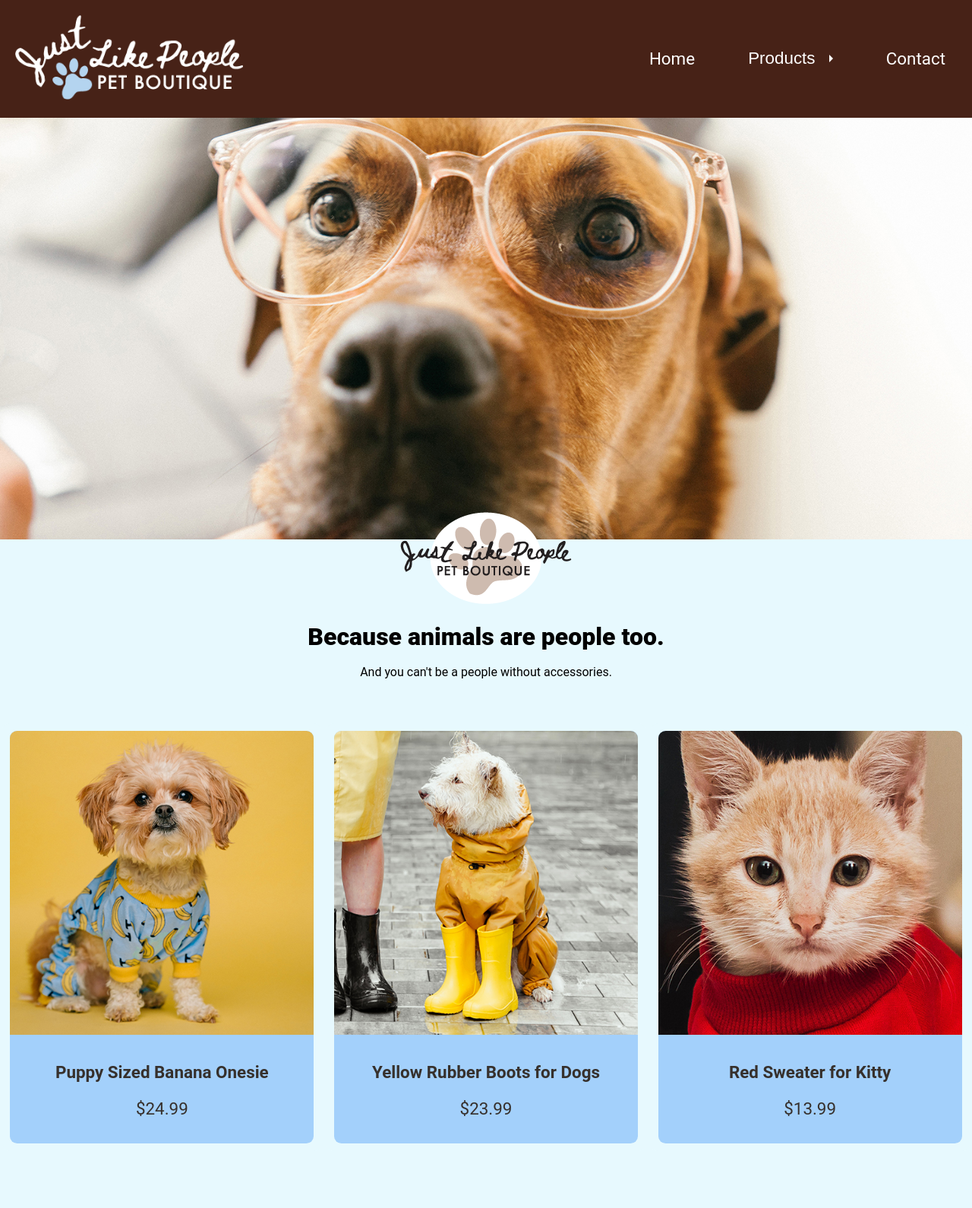
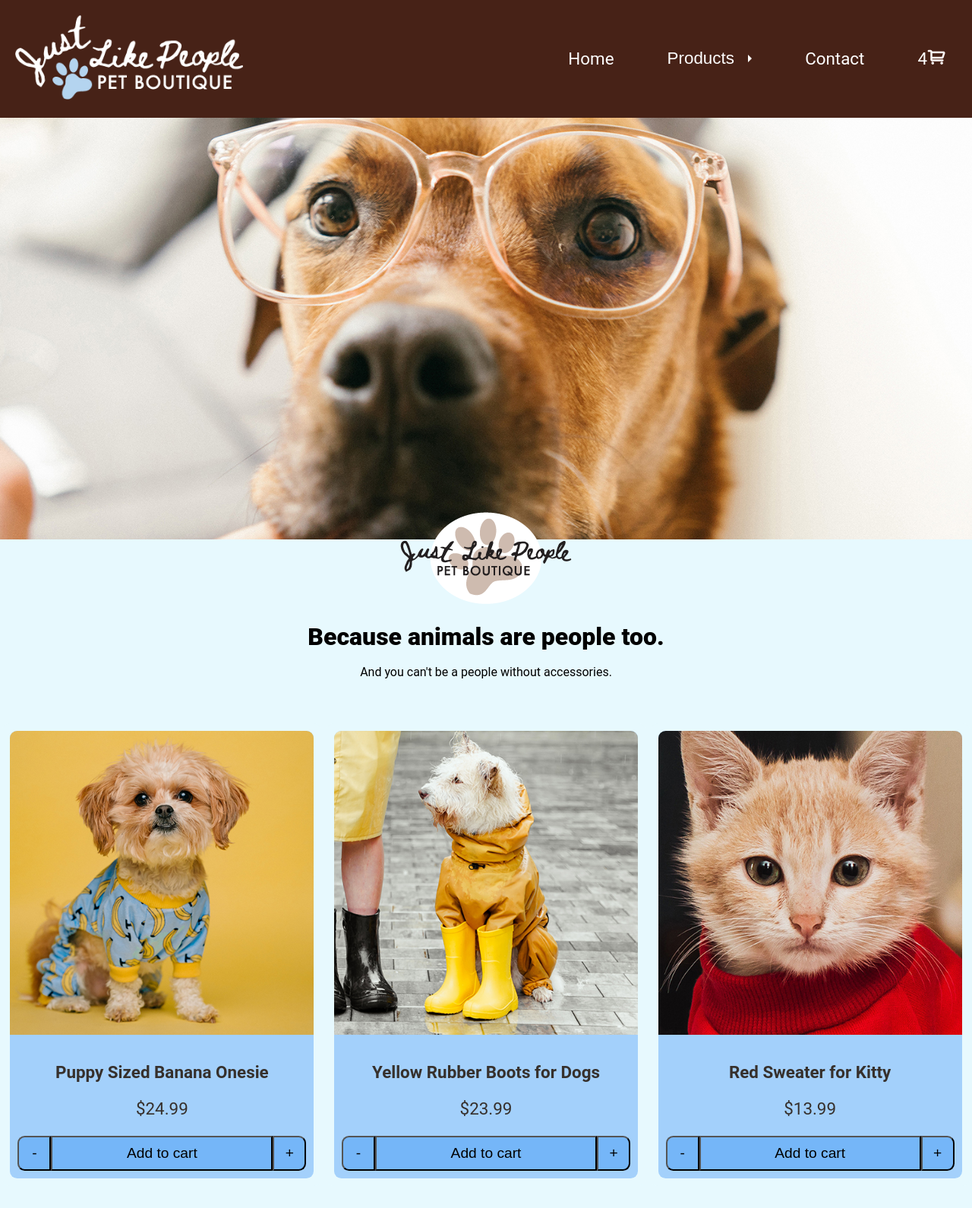
Before and after one commit to lara-newsom/angular-accessibility, an Angular app: page /home in a window 1280 px wide. Shown: the top 1590 px of the page at 76% size. Before the commit the page ends 1555 px from the top, so only its background shows below. Built offline with nearby package versions, Linux system fonts and the light colour scheme.

Commit message:
created add to cart button

```diff
--- a/src/app/header/header.component.html
+++ b/src/app/header/header.component.html
@@ -55,6 +55,14 @@
           class="menu-option"
         >Contact</a>
       </li>
+      <li>
+        <a
+          [routerLink]="[ '/' + ROUTE_TOKENS.cart]"
+          queryParamsHandling="merge"
+          class="menu-option"
+        ><span class="total-items">{{ cartService.totalItems() }}</span>
+        <img src="../../assets/images/cart-icon.png" alt="Shopping Cart" /></a>
+      </li>
     </ul>
   </nav>
 </header>
--- a/src/app/header/header.component.ts
+++ b/src/app/header/header.component.ts
@@ -1,7 +1,8 @@
-import { Component } from '@angular/core';
+import { Component, inject } from '@angular/core';
 import { LINKS } from '../models/category';
 import { ROUTE_TOKENS } from '../models/route-tokens';
 import { RouterLink } from '@angular/router';
+import { CartService } from '../services/cart.service';
 
 @Component({
   standalone: true,
@@ -13,6 +14,7 @@ import { RouterLink } from '@angular/router';
   ]
 })
 export class HeaderComponent {
+  protected readonly cartService = inject(CartService);
   showMenu = false;
   readonly LINKS = LINKS;
   readonly ROUTE_TOKENS = ROUTE_TOKENS;
--- a/src/app/product-view/detail-view/detail-view.component.html
+++ b/src/app/product-view/detail-view/detail-view.component.html
@@ -26,6 +26,9 @@
         </h4>
         <p>{{ selectedProduct().description }}</p>
         <p class="price">Price: <span>{{ selectedProduct().price | currency }}</span></p>
+        <app-add-to-cart-button
+          [productId]="selectedProduct().id"
+        ></app-add-to-cart-button>
       </div>
     </div>
   </div>
--- a/src/app/product-view/detail-view/detail-view.component.ts
+++ b/src/app/product-view/detail-view/detail-view.component.ts
@@ -1,6 +1,8 @@
 import { Component, Input, inject } from '@angular/core';
 import { ProductService } from '../../services/product.service';
 import { CurrencyPipe } from '@angular/common';
+import { CartService } from '../../services/cart.service';
+import { AddToCartButtonComponent } from '../../shared-ui/add-to-cart-button/add-to-cart-button.component';
 
 @Component({
   standalone: true,
@@ -9,6 +11,7 @@ import { CurrencyPipe } from '@angular/common';
   styleUrls: ['./detail-view.component.scss'],
   imports: [
     CurrencyPipe,
+    AddToCartButtonComponent,
   ]
 })
 export class DetailViewComponent {
@@ -16,6 +19,7 @@ export class DetailViewComponent {
     this.productService.selectedProductId.set(val);
   }
   private readonly productService = inject(ProductService);
+  protected readonly cartService = inject(CartService);
 
   readonly selectedProduct = this.productService.selectedProduct;
 }
--- a/src/app/shared-ui/add-to-cart-button/add-to-cart-button.component.html
+++ b/src/app/shared-ui/add-to-cart-button/add-to-cart-button.component.html
@@ -1 +1,16 @@
-<p>add-to-cart-button works!</p>
+<div class="add-to-cart">
+  <button
+    aria-label="Remove one from cart"
+    (click)="cartService.decrementCartItem(_productId())"
+  >-</button>
+  <button
+    [attr.aria-label]="addToCartMessage()"
+    (click)="cartService.addCartItem(_productId())"
+  >
+    <span aria-live="assertive">{{ buttonMessage() }}</span>
+  </button>
+  <button
+    aria-label="Add one to cart"
+    (click)="cartService.addCartItem(_productId())"
+  >+</button>
+</div>
--- a/src/app/shared-ui/add-to-cart-button/add-to-cart-button.component.ts
+++ b/src/app/shared-ui/add-to-cart-button/add-to-cart-button.component.ts
@@ -1,4 +1,5 @@
-import { Component } from '@angular/core';
+import { Component, Input, computed, inject, signal } from '@angular/core';
+import { CartService } from '../../services/cart.service';
 
 @Component({
   selector: 'app-add-to-cart-button',
@@ -8,5 +9,25 @@ import { Component } from '@angular/core';
   styleUrl: './add-to-cart-button.component.scss'
 })
 export class AddToCartButtonComponent {
+  protected readonly cartService = inject(CartService);
+  protected readonly _productId = signal<string>('');
 
+  @Input({required: true}) set productId(id: string) {
+    this._productId.set(id);
+  }
+
+  protected readonly addToCartMessage = computed(() => {
+    const total = this.cartService.cartItems()[this._productId()]?.quantity || 0;
+
+    return total ? `Add one to the ${total} in the cart`
+    : 'Add one to cart';
+  });
+
+  protected buttonMessage = computed(() => {
+    const total = this.cartService.cartItems()[this._productId()]?.quantity || 0;
+
+    return total
+      ? `${total} in cart`
+      : 'Add to cart';
+  });
 }
--- a/src/app/shared-ui/card/card.component.html
+++ b/src/app/shared-ui/card/card.component.html
@@ -12,5 +12,8 @@
       }"
     ><h3>{{ product.title }}</h3></a>
     <p>{{ product.price | currency }}</p>
+    <app-add-to-cart-button
+      [productId]="product.id"
+    ></app-add-to-cart-button>
   </div>
 </div>
--- a/src/app/shared-ui/card/card.component.ts
+++ b/src/app/shared-ui/card/card.component.ts
@@ -3,12 +3,14 @@ import { Component, Input } from '@angular/core';
 import { Product } from '../../models/product';
 import { RouterLink } from '@angular/router';
 import { ROUTE_TOKENS } from '../../models/route-tokens';
+import { AddToCartButtonComponent } from '../add-to-cart-button/add-to-cart-button.component';
 
 @Component({
   standalone: true,
   imports: [
     CurrencyPipe,
-    RouterLink
+    RouterLink,
+    AddToCartButtonComponent,
   ],
   selector: 'app-card',
   templateUrl: './card.component.html',
```
